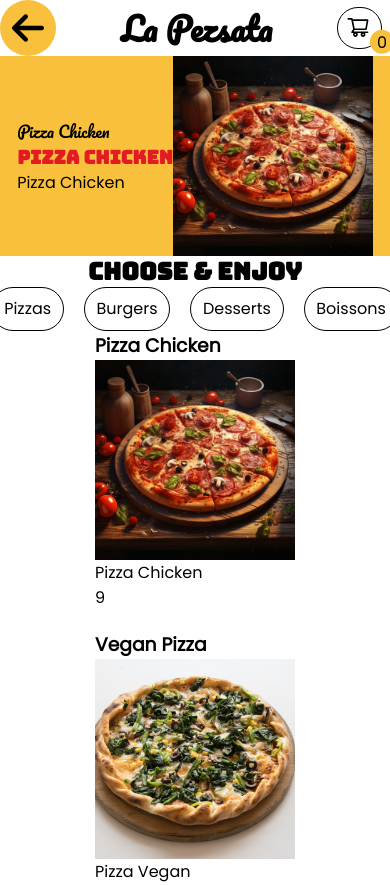
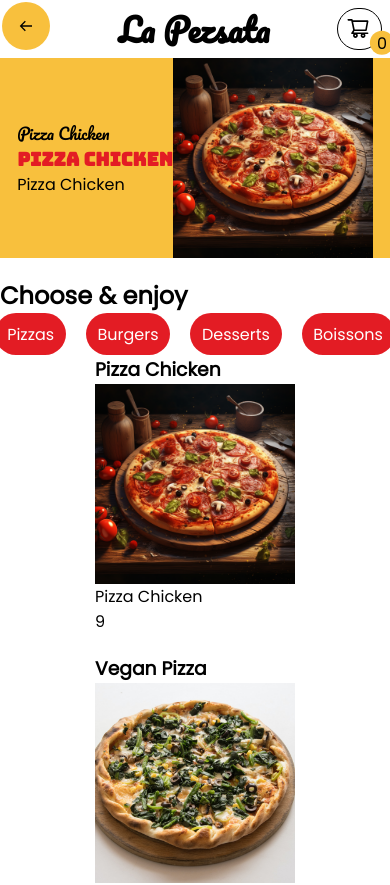
Before and after one commit to bergam99/la-peszata, a React (Vite) app: page /products in a window 390 px wide. Shown: the top 885 px of the page. Built offline with nearby package versions, Linux system fonts and the light colour scheme.

Commit message:
cart css

```diff
--- a/src/component/BackButton/BackButton.module.css
+++ b/src/component/BackButton/BackButton.module.css
@@ -2,10 +2,10 @@
     width: 32px;
 }
 
-.backBtn {
-    display: inline-block;
+
+.icon{
     background: var(--color-yellow);
-    cursor: pointer;
     border-radius: 50%;
-    padding: 12px;
+    padding: 16px;
+    margin: 0.4vw;
 }
--- a/src/component/BackButton/BackButton.tsx
+++ b/src/component/BackButton/BackButton.tsx
@@ -1,12 +1,15 @@
-import { useNavigate } from "react-router-dom"
-import style from "./BackButton.module.css"
+import { useNavigate } from "react-router-dom";
+import style from "./BackButton.module.css";
+import { BiArrowBack } from "react-icons/bi";
 
 const BackButton = () => {
-    const navigate = useNavigate();
-    const back = () => navigate(-1);
-    return <button className={style.backBtn} onClick={back}>
-        <img className={style.img} src="/icons/arrow.png" alt="boutton retour" />
-        </button>
+  const navigate = useNavigate();
+  const back = () => navigate(-1);
 
-}
+  return (
+    <button onClick={back}>
+      <BiArrowBack className={style.icon} />
+    </button>
+  );
+};
 export default BackButton;
--- a/src/component/CartItem/CartItem.module.css
+++ b/src/component/CartItem/CartItem.module.css
@@ -1,15 +1,49 @@
-.img{
+.img {
     width: 200px;
     height: 200px;
     object-fit: cover;
 }
-.quantity{
+
+.quantity {
     color: var(--color-gray);
 }
 
-.card{
+.cards {
+    width: 80vw;
+    margin: auto;
+}
+
+.card {
     display: flex;
+    /* flex: 1; */
+    width: 80vw;
+    border: 1px solid black;
+    margin-bottom: 2vh;
+    padding: 1vw;
+    /* align-items: center; */
+}
+
+.des {
+    display: flex;
+    flex-direction: column;
     flex: 1;
-    /* justify-content: center; */
-    align-items: center;
+    justify-content: center;
+    padding: 1vw;
+    padding-left: 2vw;
 }
+
+.remove {
+    display: flex;
+}
+
+.gray {
+    color: var(--color-gray);
+}
+
+@media(max-width: 800px) {
+    .img {
+        width: 100px;
+        height: 100px;
+        object-fit: cover;
+    }
+}
--- a/src/component/CartItem/CartItem.tsx
+++ b/src/component/CartItem/CartItem.tsx
@@ -9,7 +9,7 @@ const CartItem = () => {
   const reset = () => resetCart();
   return (
     <main>
-      <ul>
+      <ul className={style.cards}>
         {products.map((p) => (
           <li key={p.id} className={style.card}>
             <img
@@ -17,19 +17,28 @@ const CartItem = () => {
               src={p.product.picture}
               alt="{p.product}"
             />
+            <div className={style.des}>
               <div>
-              {p.product.title}{" "}
-              <span className={style.quantity}>x {p.quantity}</span>
+                {p.product.title}
+                <span className={style.quantity}></span>
               </div>
-            <div>{formatCurrency(p.product.price * p.quantity)}</div>
+              <div>
+                {formatCurrency(p.product.price * p.quantity)}
+                <span className={style.gray}>
+                  &nbsp;&nbsp;({formatCurrency(p.product.price)} x {p.quantity})
+                </span>
+              </div>
 
               <QuantityPicker
                 quantity={p.quantity}
                 add={() => addOne(p.product, p.quantity)}
                 remove={() => removeOne(p.product)}
               />
-
-            <button onClick={() => removeProduct(p.product)}>
+            </div>
+            <button
+              onClick={() => removeProduct(p.product)}
+              className={style.remove}
+            >
               <AiOutlineClose />
             </button>
           </li>
--- a/src/component/ReusableButtonOne/ReusableButtonOne.module.css
+++ b/src/component/ReusableButtonOne/ReusableButtonOne.module.css
@@ -1,6 +1,6 @@
-
-.button{
-    border: 1px solid black;
+.button {
+    background-color: var(--color-red);
     border-radius: 50px;
     padding: 1vh 3vw;
+    color:var(--color-white);
 }
--- a/src/component/ShoppingCart/ShoppingCart.module.css
+++ b/src/component/ShoppingCart/ShoppingCart.module.css
@@ -10,3 +10,11 @@
 .title{
     font-family: 'Pacifico', cursive;
 }
+
+
+.main{
+    /* width: min(1196px, 100%); */
+    width: 80vw;
+    margin: auto;
+    margin: 20px auto;
+}
--- a/src/component/ShoppingCart/ShoppingCart.tsx
+++ b/src/component/ShoppingCart/ShoppingCart.tsx
@@ -1,4 +1,4 @@
-import React, { Fragment } from "react";
+import { Fragment } from "react";
 import { useCartContext } from "../../context/ShoppingCartContext";
 import CartItem from "../CartItem/CartItem";
 import BackButton from "../BackButton/BackButton";
@@ -20,10 +20,12 @@ const ShoppingCart = () => {
         </div>
       </div>
 
-      <h3>Cart</h3>
-
-      <CartItem />
-      <p>Total: {formatCurrency(totalPrice)} </p>
+      <section className={style.main}>
+        <h3>Cart</h3>
+        <br />
+        <CartItem />
+        <p>Total: {formatCurrency(totalPrice)} </p>
+      </section>
     </Fragment>
   );
 };
--- a/src/pages/Products/Products.module.css
+++ b/src/pages/Products/Products.module.css
@@ -1,10 +1,8 @@
-.container button {
-    background-color: #E31C24;
-    color: white;
-    border: none;
+.main{
+    width: min(1196px, 100%);
+    margin: 20px auto;
 }
-
-ul {
+.ul {
     display: flex;
     justify-content: center;
     align-items: center;
@@ -12,7 +10,13 @@ ul {
     gap: 20px;
 }
 
-h2 {
+.h2 {
     font-family: 'Bungee', cursive;
     text-align: center;
 }
+.flex{
+    display: flex;
+    justify-content: center;
+    flex-direction: column;
+    align-items: center;
+}
--- a/src/pages/Products/Products.tsx
+++ b/src/pages/Products/Products.tsx
@@ -34,17 +34,18 @@ const Products = () => {
     <Fragment>
       <Header />
       <SubProducts item={filteredProducts[0]} />
+      <section className={style.main}>
         <h2> Choose & enjoy </h2>
 
         <FilteredCategoryProducts products={filteredProducts} />
         <FilterIngredientsContent products={filteredProducts} />
 
         <div className={style.container}>
-        <h2> All Products </h2>
-        <ul>
+          <h2 className={style.h2}> All Products </h2>
+          <ul className={style.ul}>
             {filteredProducts.map((product: IProduct) => (
               <li key={product.id}>
-              <Link to={`/products/${product.id}`}>
+                <Link to={`/products/${product.id}`} className={style.flex}>
                   <ProductCard item={product} />
                   <ReusableButtonOne
                     title="Voir plus"
@@ -55,6 +56,7 @@ const Products = () => {
             ))}
           </ul>
         </div>
+      </section>
     </Fragment>
   );
 };
```
Also changed, not shown: src/component/CallModalWindow/FilterIngredientsContent/FilterIngredientsContent.tsx (+27 -8 lines). Lines whose indentation alone changed are shown as unchanged.
